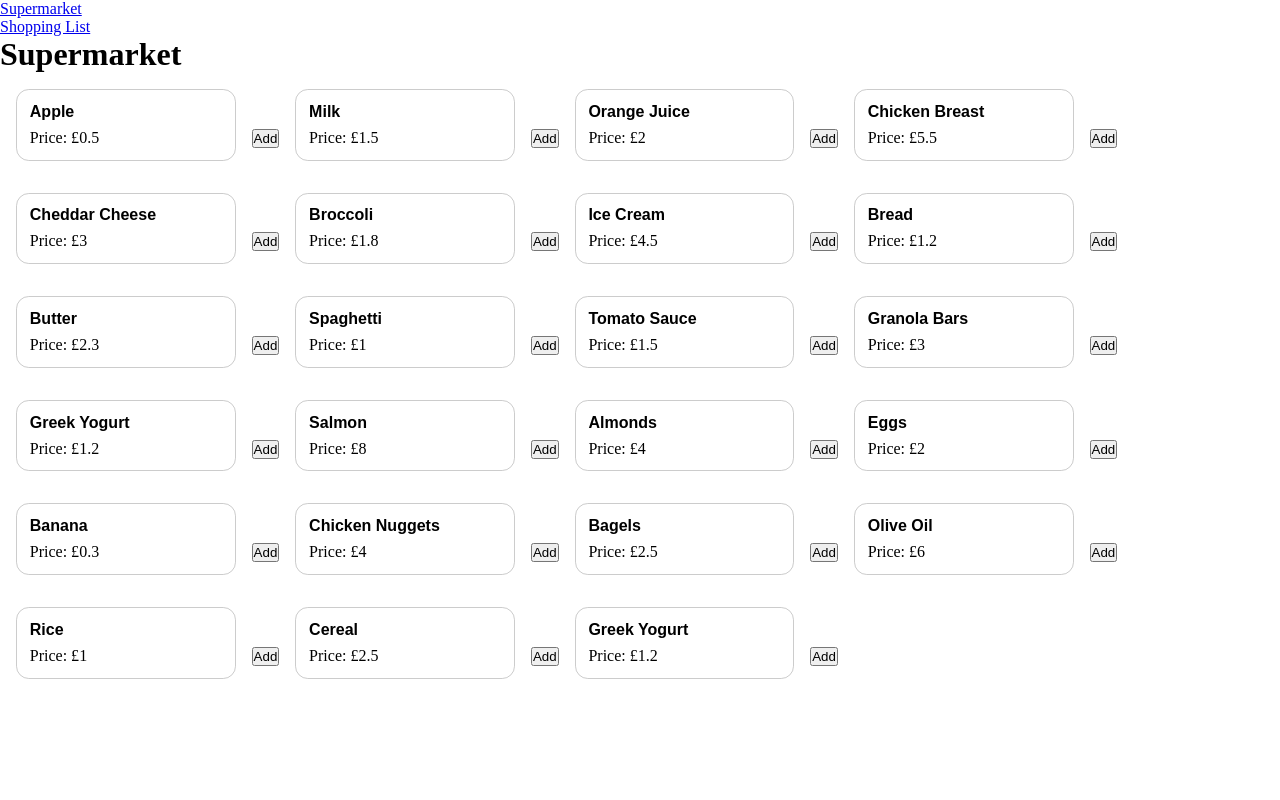
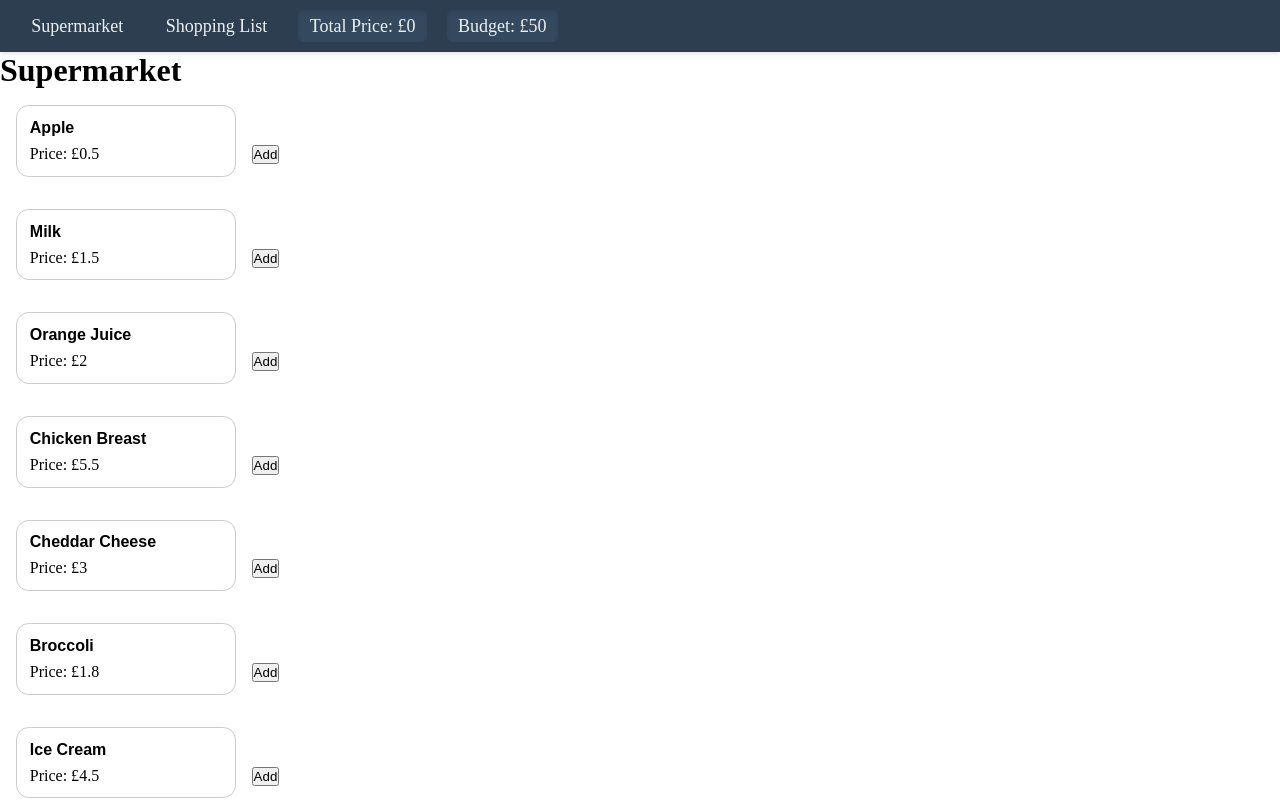
Before and after one commit to MRombi/shoppingLy-st, a React (Vite) app: page / in a window 1280 px wide. Shown: the top 800 px of the page. Built offline with nearby package versions, Linux system fonts and the light colour scheme.

Commit message:
add price total functionality

```diff
--- a/src/App.jsx
+++ b/src/App.jsx
@@ -1,13 +1,16 @@
 import { Routes, Route } from "react-router-dom";
-import { useState } from "react";
+import React, { useState } from "react";
 import "./App.css";
 import Navbar from "./components/Navbar";
 import Supermarket from "./pages/Supermarket";
 import List from "./pages/List";
+export const Context = React.createContext();
 
 function App() {
   const [list, setList] = useState([]);
+  const [total, setTotal] = useState(0);
   return (
+    <Context.Provider value={[total, setTotal]}>
       <main>
         <Navbar />
         <Routes>
@@ -18,6 +21,7 @@ function App() {
           />
         </Routes>
       </main>
+    </Context.Provider>
   );
 }
 
--- a/src/components/AddItem.jsx
+++ b/src/components/AddItem.jsx
@@ -1,8 +1,13 @@
+import { useContext } from "react";
+import { Context } from "../App";
+
 function AddItem({ setList, item }) {
+  const [, setTotal] = useContext(Context);
   function handleClick(item) {
     setList((currItems) => {
       return [...currItems, item];
     });
+    setTotal((currTotal) => currTotal + item.price);
   }
   return (
     <button
--- a/src/components/Navbar.jsx
+++ b/src/components/Navbar.jsx
@@ -1,6 +1,10 @@
 import { Link } from "react-router-dom";
+import "./componentsCSS/Navbar.css";
+import { Context } from "../App";
+import { useContext } from "react";
 
 const Navbar = () => {
+  const [total] = useContext(Context);
   return (
     <nav className="navigation">
       <ul className="navigation-links">
@@ -10,6 +14,8 @@ const Navbar = () => {
         <Link to="/shopping-list">
           <li>Shopping List</li>
         </Link>
+        <p className="total-price">Total Price: £{total} </p>
+        <p className="total-price">Budget: £50 </p>
       </ul>
     </nav>
   );
--- a/src/components/RemoveItem.jsx
+++ b/src/components/RemoveItem.jsx
@@ -1,8 +1,14 @@
+import { useContext } from "react";
+import { Context } from "../App";
+
 function RemoveItem({ setList, item }) {
+  const [, setTotal] = useContext(Context);
+
   function handleClick(item) {
     setList((currItems) => {
       return currItems.filter((currItem) => currItem !== item);
     });
+    setTotal((currTotal) => currTotal - item.price);
   }
   return (
     <button
--- a/src/pages/Supermarket.jsx
+++ b/src/pages/Supermarket.jsx
@@ -9,10 +9,10 @@ function Supermarket({ setList }) {
       <ul className="item-supermarket">
         {supermarket.map((item) => {
           return (
-            <>
+            <li key={item.item_id}>
               <Item item={item} isCrossable={false} />
               <AddItem setList={setList} item={item} />
-            </>
+            </li>
           );
         })}
       </ul>
```
Lines whose indentation alone changed are shown as unchanged.
